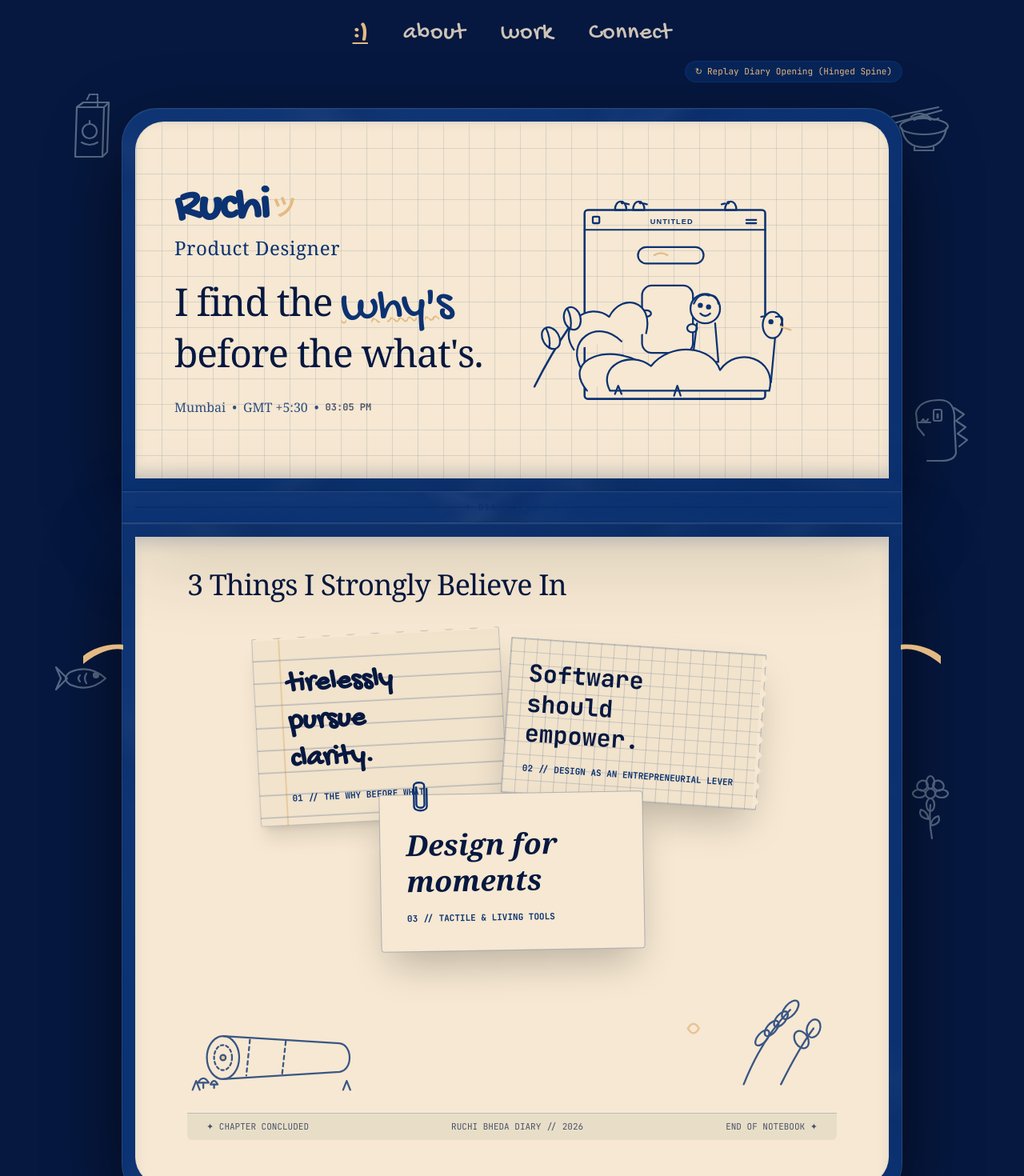
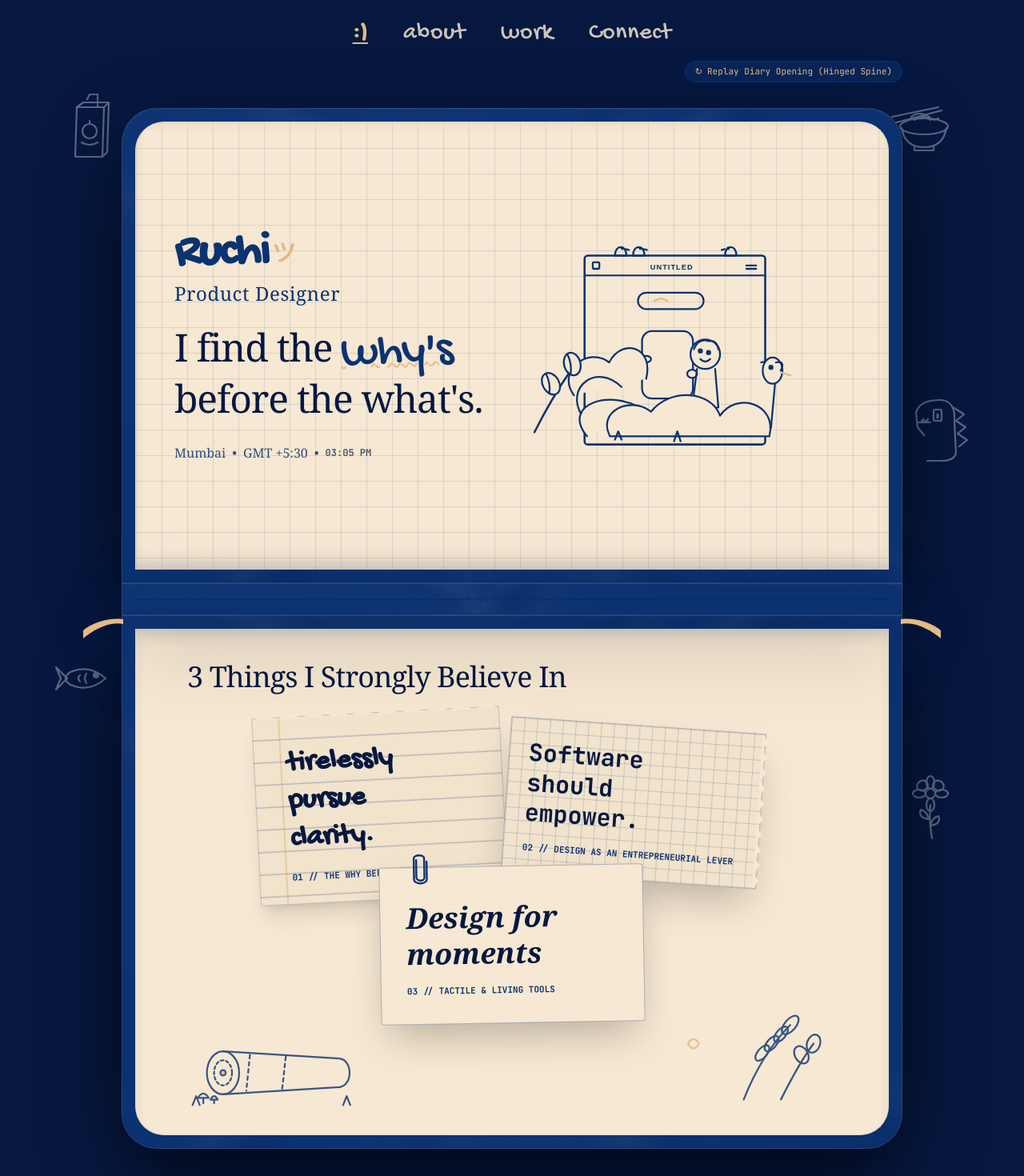
Before and after one commit to ruchibheda000-ship-it/ruchi-portfolio, a React (Vite) app: page / in a window 1280 px wide. Shown: the top 1470 px of the page at 80% size. Built offline with nearby package versions, Linux system fonts and the light colour scheme; a web font is replaced by a local one.

Commit message:
Remove conclusion banner from second page and make diary page sizes equal

```diff
--- a/src/pages/Home.jsx
+++ b/src/pages/Home.jsx
@@ -154,8 +154,8 @@ export default function Home() {
           key={`page1-${openAnimKey}`}
           className="relative rounded-t-[32px] sm:rounded-t-[44px] bg-crumpled-cover border-paper-cover border-b-0 p-2.5 sm:p-4 pb-0 animate-hinge-page1 shadow-[0_20px_50px_-10px_rgba(0,0,0,0.7)]"
         >
-          {/* PAGE 1 INTERIOR (Warm Cream Paper with Blue Grid) */}
-          <div className="relative rounded-t-[24px] sm:rounded-t-[36px] bg-diary-grid text-[#061840] p-6 sm:p-10 lg:p-12 pb-8 border border-[#E8DEC8] border-b-0 page-upper-depth overflow-hidden">
+          {/* PAGE 1 INTERIOR (Warm Cream Paper with Blue Grid - Equal Height to Page 2) */}
+          <div className="relative rounded-t-[24px] sm:rounded-t-[36px] bg-diary-grid text-[#061840] p-6 sm:p-10 lg:p-12 border border-[#E8DEC8] border-b-0 page-upper-depth overflow-hidden min-h-[500px] sm:min-h-[540px] lg:min-h-[560px] flex flex-col justify-center">
 
             {/* Top margin wash */}
             <div className="absolute top-0 left-0 right-0 h-3 bg-linear-to-b from-[#E6D9C8] to-transparent opacity-60 pointer-events-none"></div>
@@ -300,18 +300,18 @@ export default function Home() {
           key={`page2-${openAnimKey}`}
           className="relative rounded-b-[32px] sm:rounded-b-[44px] bg-crumpled-cover border-paper-cover border-t-0 p-2.5 sm:p-4 pt-0 animate-hinge-page2 shadow-[0_30px_90px_-15px_rgba(0,0,0,0.85)]"
         >
-          {/* PAGE 2 INTERIOR (Warm Paper, Exactly matching Image 2) */}
-          <div id="diary-beliefs" className="relative rounded-b-[24px] sm:rounded-b-[36px] bg-[#F6E8D2] px-6 sm:px-12 lg:px-16 pt-8 sm:pt-10 pb-12 sm:pb-14 border border-[#E8DEC8] border-t-0 page-lower-depth text-[#061840] overflow-hidden">
+          {/* PAGE 2 INTERIOR (Warm Paper - Equal Height to Page 1, Exactly matching Image 2) */}
+          <div id="diary-beliefs" className="relative rounded-b-[24px] sm:rounded-b-[36px] bg-[#F6E8D2] px-6 sm:px-12 lg:px-16 pt-8 sm:pt-10 pb-6 sm:pb-8 border border-[#E8DEC8] border-t-0 page-lower-depth text-[#061840] overflow-hidden min-h-[500px] sm:min-h-[540px] lg:min-h-[560px] flex flex-col justify-between">
 
             {/* Header: Exactly matching Image 2 */}
-            <div className="max-w-2xl mb-8 sm:mb-10">
+            <div className="max-w-2xl mb-4 sm:mb-6">
               <h2 className="font-serif text-2xl sm:text-3xl lg:text-4xl text-[#061840] font-normal tracking-tight">
                 3 Things I Strongly Believe In
               </h2>
             </div>
 
             {/* THE 3 OVERLAPPING PHYSICAL PAPER CARDS / SCRAPS (Matching Image 2) */}
-            <div className="relative min-h-[360px] sm:min-h-[400px] max-w-2xl mx-auto mb-8">
+            <div className="relative min-h-[340px] sm:min-h-[360px] max-w-2xl mx-auto my-auto w-full">
 
               {/* SCRAP 1: Torn Lined Notebook Paper (Top Left, tilted -3°) */}
               <div className="absolute top-0 left-0 sm:left-4 z-10 w-[240px] sm:w-[310px] p-6 rounded-xs bg-notebook-ruled shadow-xl border border-[#0B3272]/20 transform -rotate-3 hover:rotate-0 transition-transform duration-300">
@@ -344,7 +344,7 @@ export default function Home() {
               </div>
 
               {/* SCRAP 3: Soft Cream Sticky Note with Paperclip (Center Bottom, overlapping both, tilted -1°) */}
-              <div className="absolute top-48 sm:top-50 left-1/2 -translate-x-1/2 z-30 w-[260px] sm:w-[330px] p-6 sm:p-8 rounded-sm bg-kraft-note shadow-2xl border border-[#0B3272]/30 transform -rotate-1 hover:rotate-0 transition-transform duration-300">
+              <div className="absolute top-44 sm:top-48 left-1/2 -translate-x-1/2 z-30 w-[260px] sm:w-[330px] p-6 sm:p-8 rounded-sm bg-kraft-note shadow-2xl border border-[#0B3272]/30 transform -rotate-1 hover:rotate-0 transition-transform duration-300">
 
                 {/* Metallic Paperclip */}
                 <div className="absolute -top-5 left-10 pointer-events-none select-none">
@@ -365,7 +365,7 @@ export default function Home() {
             </div>
 
             {/* Hand-Drawn Botanical Sketch at Bottom (Forest Blue #0B3272 & Path Gold #E4BA83) */}
-            <div className="w-full flex justify-between items-end pt-4 select-none pointer-events-none opacity-80">
+            <div className="w-full flex justify-between items-end pt-2 select-none pointer-events-none opacity-80">
 
               {/* Left: Fallen Tree Log with Bark & Mushrooms */}
               <div className="w-44 sm:w-56">
@@ -400,13 +400,6 @@ export default function Home() {
                 </svg>
               </div>
 
-            </div>
-
-            {/* Bottom Page Margin Fold & DIARY CONCLUSION STAMP */}
-            <div className="w-full bg-[#E8DEC8] py-2 px-6 flex items-center justify-between font-mono text-[11px] text-[#061840]/70 border-t border-[#0B3272]/20 mt-6 rounded-b-md">
-              <span>✦ CHAPTER CONCLUDED</span>
-              <span>RUCHI BHEDA DIARY // 2026</span>
-              <span>END OF NOTEBOOK ✦</span>
             </div>
 
           </div>
```
